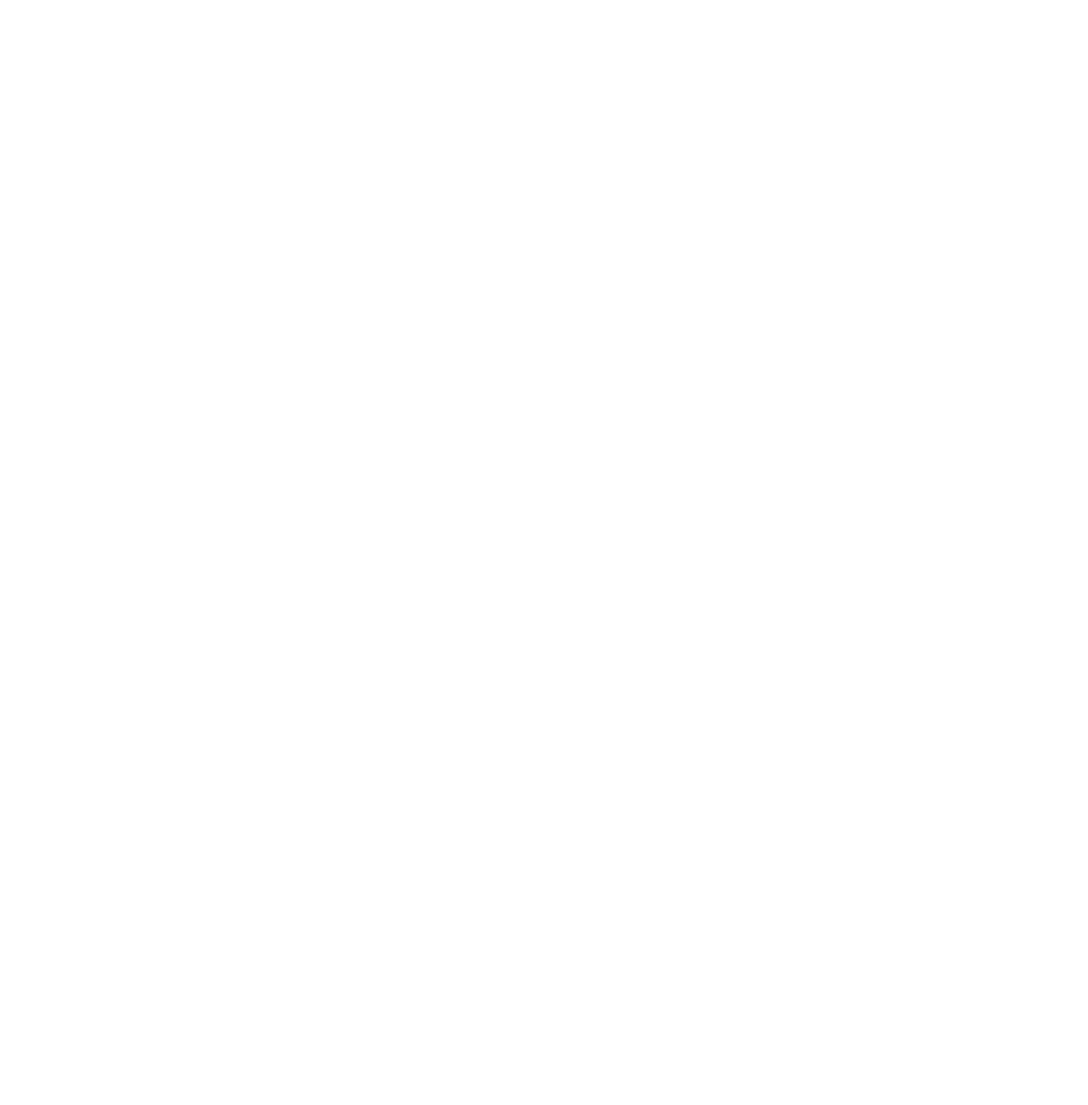
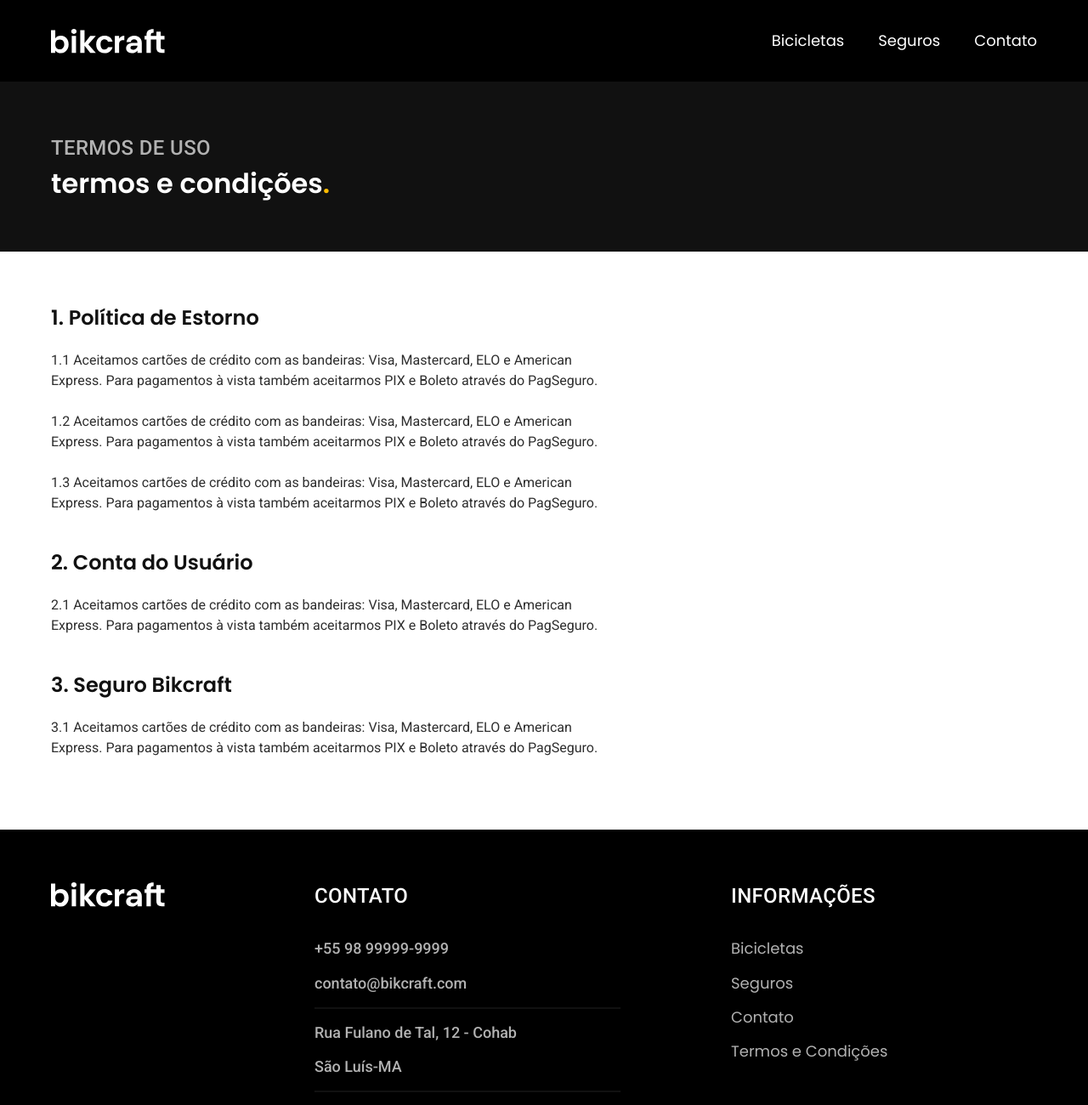
Before and after one commit to omarcelocc/bikcraft, a plain HTML site: page termos.html in a window 1280 px wide. Shown: the top 1300 px of the page at 85% size. Before the commit the page ends 800 px from the top, so only its background shows below. Drawn offline with Linux system fonts and the light colour scheme.

Commit message:
termos pronto

```diff
--- a/css/seguros/seguros.css
+++ b/css/seguros/seguros.css
@@ -14,6 +14,7 @@
 .seguros h2{
   grid-column: 1/-1;
 }
+
 
 .seguros-item{
   background-color: var(--cor-12);
--- a/css/style.css
+++ b/css/style.css
@@ -17,5 +17,8 @@
 /* Bicicletas */
 @import "./bicicletas/bicicletas-lista.css";
 
-/* Bicicletas */
+/* Seguros */
 @import "./seguros/seguros.css";
+
+/* Termos */
+@import "./termos/termos.css";
--- /dev/null
+++ b/css/termos/termos.css
@@ -0,0 +1,18 @@
+
+.termos{
+  padding-top: 60px;
+  padding-bottom: 60px;
+}
+
+
+.termos h2{
+  font-weight: 600;
+  margin-bottom: 20px;
+}
+.termos p+h2{
+  margin-top: 40px;
+}
+.termos p{
+  max-width: 75ch;
+  margin-bottom: 24px;
+}
--- a/css/utilidades/componentes.css
+++ b/css/utilidades/componentes.css
@@ -54,3 +54,26 @@
 .link:hover{
   color: var(--cor-0);
 }
+
+/* titulo internas */
+.titulo-bg{
+  padding-top: 60px;
+  padding-bottom: 60px;
+  background-color: var(--cor-11);
+}
+.titulo p{
+  margin-bottom: 4px;
+
+}
+
+@media (max-width: 400px) {
+  .titulo-bg{
+    padding-top: 40px;
+    padding-bottom: 40px;
+  }
+  .titulo p{
+    font-size: 1rem;
+    text-transform: lowercase;
+    font-weight: 400;
+  }
+}
--- a/termos.html
+++ b/termos.html
@@ -0,0 +1,96 @@
+<!DOCTYPE html>
+<html lang="pt-br">
+  <head>
+    <meta charset="UTF-8" />
+    <meta name="viewport" content="width=device-width, initial-scale=1.0" />
+
+    <title>Termos e Condições | Bikcraft</title>
+    <meta
+      name="description"
+      content="Termos e Condições."
+    />
+
+    <link rel="stylesheet" href="./css/style.css" />
+
+    <link rel="preconnect" href="https://fonts.googleapis.com" />
+    <link rel="preconnect" href="https://fonts.gstatic.com" crossorigin />
+    <link
+      href="https://fonts.googleapis.com/css2?family=Merriweather:ital,wght@1,900&family=Poppins:wght@400;600&family=Roboto:wght@400;500&display=swap"
+      rel="stylesheet"
+    />
+  </head>
+
+  <body>
+    <header class="header-bg">
+      <div class="header container">
+        <a href="./">
+          <img src="./img/bikcraft.svg" alt="Bikcraft" />
+        </a>
+
+        <nav aria-label="primaria">
+          <ul class="header-menu font-1-m cor-0">
+            <li><a href="./bicicletas.html">Bicicletas</a></li>
+            <li><a href="./seguros.html">Seguros</a></li>
+            <li><a href="./contato.html">Contato</a></li>
+          </ul>
+        </nav>
+      </div>
+    </header>
+
+
+    <main>
+      <div class="titulo-bg">
+        <div class="titulo container">
+          <p class="font-2-l-b cor-5">Termos de uso</p>
+          <h1 class="font font-1-xl cor-0">termos e condições<span class="cor-p1">.</span></h1>
+        </div>
+      </div>
+
+      <div class="termos font-2-s cor-10 container">
+        <h2 class="font-1-l cor-11">1. Política de Estorno</h2>
+        <p>1.1 Aceitamos cartões de crédito com as bandeiras: Visa, Mastercard, ELO e American Express. Para pagamentos à vista também aceitarmos PIX e Boleto através do PagSeguro.</p>
+        <p>1.2 Aceitamos cartões de crédito com as bandeiras: Visa, Mastercard, ELO e American Express. Para pagamentos à vista também aceitarmos PIX e Boleto através do PagSeguro.</p>
+        <p>1.3 Aceitamos cartões de crédito com as bandeiras: Visa, Mastercard, ELO e American Express. Para pagamentos à vista também aceitarmos PIX e Boleto através do PagSeguro.</p>
+        <h2 class="font-1-l cor-11">2. Conta do Usuário</h2>
+        <p>2.1 Aceitamos cartões de crédito com as bandeiras: Visa, Mastercard, ELO e American Express. Para pagamentos à vista também aceitarmos PIX e Boleto através do PagSeguro.</p>
+        <h2 class="font-1-l cor-11">3. Seguro Bikcraft</h2>
+        <p>3.1 Aceitamos cartões de crédito com as bandeiras: Visa, Mastercard, ELO e American Express. Para pagamentos à vista também aceitarmos PIX e Boleto através do PagSeguro.</p>
+      </div>
+    </main>
+
+
+    <footer class="footer-bg">
+      <div class="footer container">
+        <img src="./img/bikcraft.svg" alt="Bikcraft">
+        <div class="footer-contato">
+          <h3 class="font-2-l-b cor-0">Contato</h3>
+          <ul class="font-2-m cor-5">
+            <li><a href="tel:+55989999999">+55 98 99999-9999</a></li>
+            <li><a href="mailto:contato@bikcraft.com">contato@bikcraft.com</a></li>
+            <li>Rua Fulano de Tal, 12 - Cohab</li>
+            <li>São Luís-MA</li>
+
+          </ul>
+          <div class="footer-redes">
+            <a href="./"><img src="./img/redes/instagram.svg" alt="Instagram"></a>
+            <a href="./"><img src="./img/redes/facebook.svg" alt="Facebook"></a>
+            <a href="./"><img src="./img/redes/youtube.svg" alt="Youtube"></a>
+          </div>
+
+        </div>
+        <div class="footer-informacoes">
+          <h3 class="font-2-l-b cor-0">Informações</h3>
+          <nav>
+            <ul class="font-1-m cor-5">
+              <li><a href="./bicicletas.html">Bicicletas</a></li>
+              <li><a href="./seguros.html">Seguros</a></li>
+              <li><a href="./contato.html">Contato</a></li>
+              <li><a href="./termos.html">Termos e Condições</a></li>
+            </ul>
+          </nav>
+        </div>
+        <p class="footer-copy font-2-m cor-6">Bikcraft © Alguns direitos reservados.</p>
+      </div>
+    </footer>
+  </body>
+</html>
```
